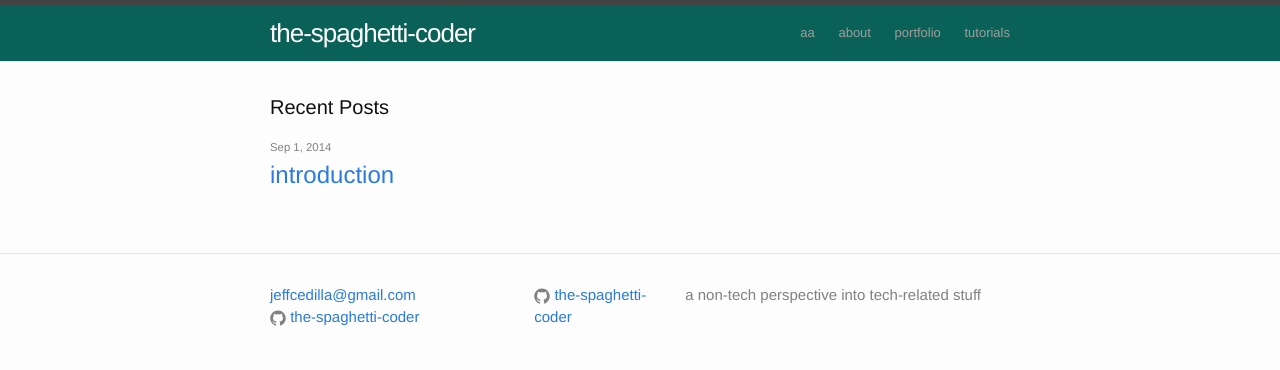
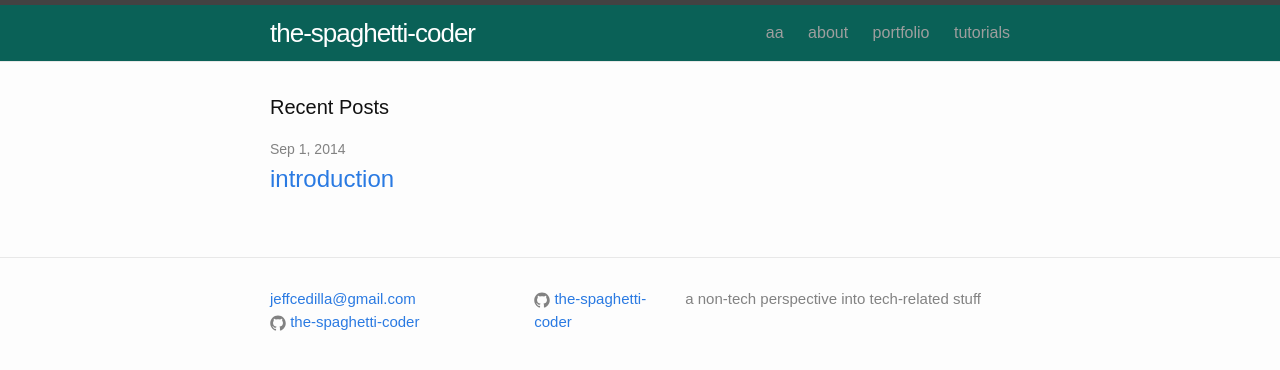
Before and after one commit to the-spaghetti-coder/the-spaghetti-coder.github.io, a Jekyll site: the page built from index.html, in a window 1280 px wide. Shown: the top 370 px of the page. Built offline with Jekyll 4.4.1, drawn with Linux system fonts in a browser that asks for light colours.

Commit message:
Century Gothic font.

```diff
--- a/css/main.scss
+++ b/css/main.scss
@@ -21,8 +21,8 @@
 a.page-link:visited {color: #9E9E9E;}
 a.page-link:hover {color: #9E9E9E;}
 
-$base-font-family: Helvetica, Verdana, Georgia;
-$base-font-size:   13px;
+$base-font-family: CenturyGothic, AppleGothic, Arial;
+$base-font-size:   16px;
 $small-font-size:  $base-font-size * 0.875;
 $base-line-height: 1.5;
 
```
